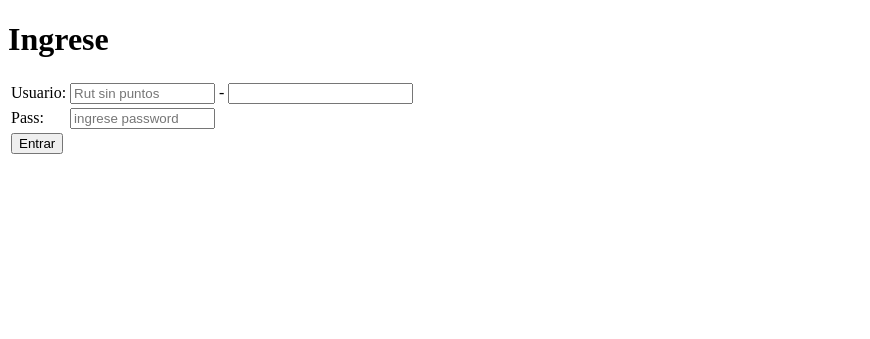
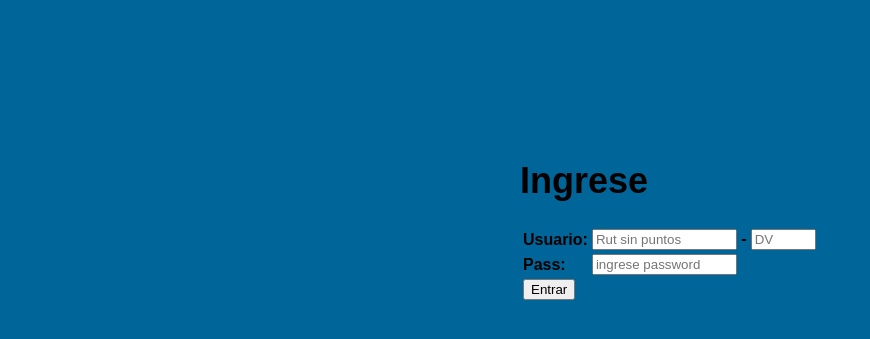
Before and after one commit to Cris17porci/Tarea-8, a PHP site: page / in a window 1280 px wide. Shown: the top 339 px of the page, without its empty margins (0-870 px from the left). Run offline with PHP 8.4, Linux system fonts and the light colour scheme.

Commit message:
version con css

```diff
--- a/Index.php
+++ b/Index.php
@@ -3,6 +3,7 @@
 <head>
     <meta http-equiv="Content-Type" content="text/html; charset=UTF-8">
 	<title>Tarea 8 ISW</title>
+        <link rel="stylesheet" type="text/css" href="estilo.css"/>
 </head>
 
 <body>
@@ -13,7 +14,7 @@
                             <tr>
                                 <td>Usuario: </td>
                                 <td><input type= "text" name="rut" placeholder='Rut sin puntos' required  size="15"/> - </td>
-                                <td><input type="number" size="1" name='guion' /></td>
+                                <td><input type="text" size="5"  required name='guion'placeholder='DV' /></td>
                             </tr>
                             <tr>
                                 <td>Pass: </td>
--- /dev/null
+++ b/estilo.css
@@ -0,0 +1,18 @@
+@charset "utf-8";
+/* CSS Document */
+body {background-color: #006699;
+font-family: Arial;font-size: 16px;font-weight: bold;
+text-decoration: none;
+left: 100%;
+    top: 40%;
+    padding: 10% 0 0 40%;
+
+}
+
+
+
+header{
+	color: #000000;
+	font-family: Arial;
+	font-size: 18px
+}
```
